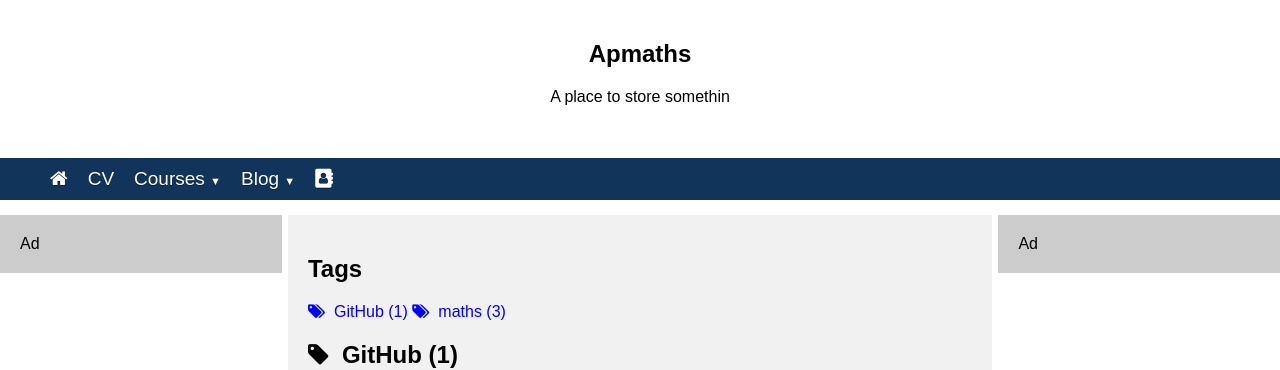
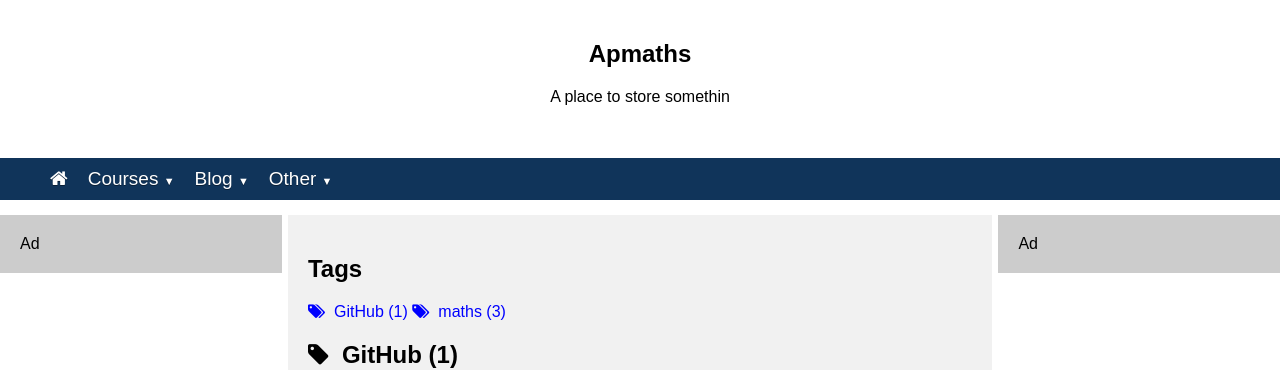
Before and after one commit to hoAngnaMPHan/apmaths.github.io, a Jekyll site: the page built from tags.html, in a window 1280 px wide. Shown: the top 370 px of the page. Built offline with Jekyll 4.4.1, drawn with Linux system fonts in a browser that asks for light colours.

Commit message:
Update menu.html

```diff
--- a/_includes/menu.html
+++ b/_includes/menu.html
@@ -2,7 +2,7 @@
   <div class="menu">
     <ul>
       <li><a href="/"><i class="fa fa-home" aria-hidden="true"></i></a>      </li>
-      <li><a href="/cv">CV</a> </li>
+
       <li>
              <a href="/courses">Courses <span class="arrow">&#9660;</span></a>
               <ul class="sub-menu">
@@ -24,7 +24,16 @@
         </ul>
       </li>
 
-       <li><a href="/people"><i class="fa fa-address-book" aria-hidden="true"></i> </a>      </li>
+      <li><a>Other <span class="arrow">&#9660;</span> </a>
+      <ul class="sub-menu">
+         <li><a href="/other/people"><i class="fa fa-address-book" aria-hidden="true"></i> People </a>      </li>
+            <li><a href="/cv"> <i class="fa fa-address-card-o" aria-hidden="true"></i> CV </a>      </li>
+          </li>
+
+        </ul>
+      </li>
+
+
     </ul>
   </div>
 </div>
```
